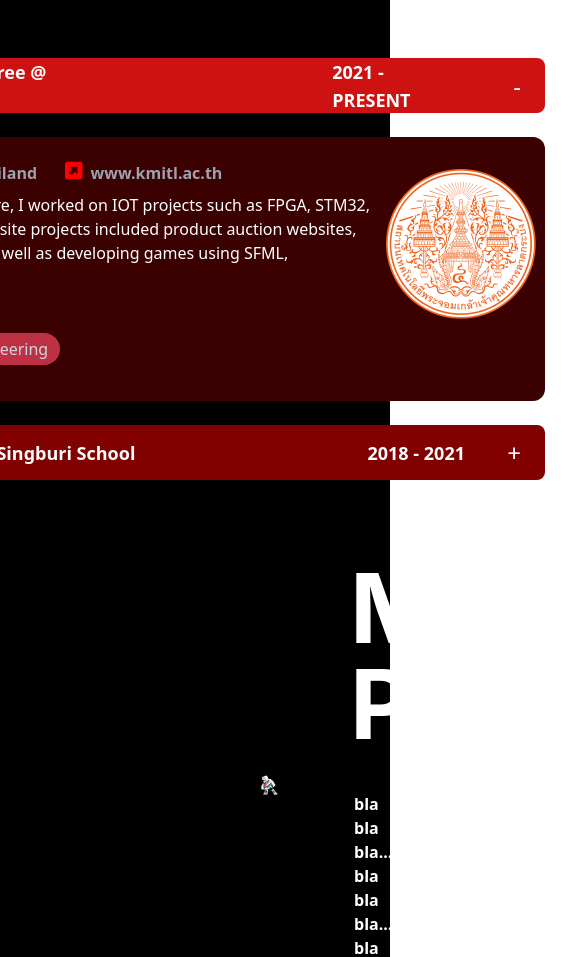
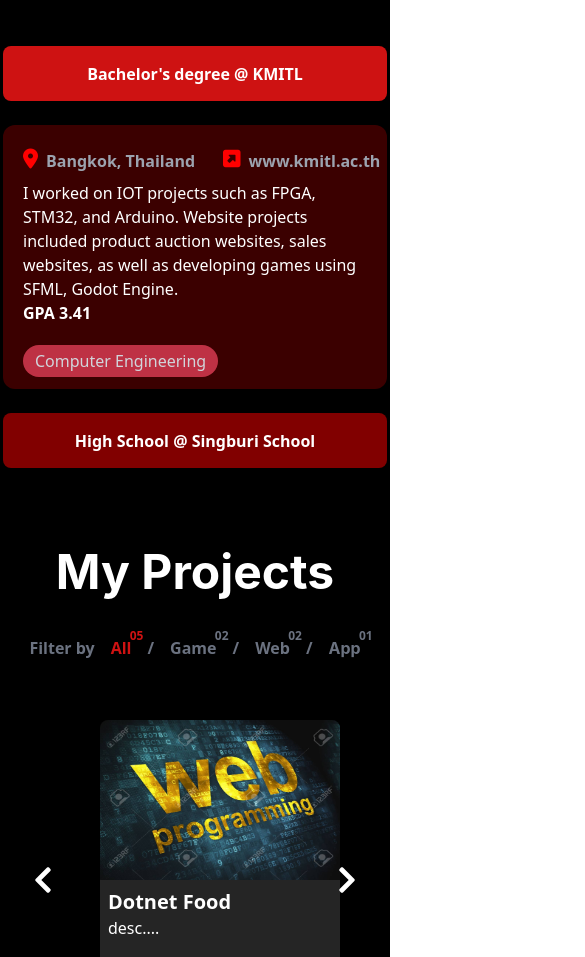
Before and after one commit to XSectorz/WebPortfolio, a React (Create React App) app in the folder my-web-portfolio/: page / in a window 390 px wide. Shown: the part 1040-1997 px from the top of the page, 585 px wide, since content can reach past the window. Built offline with nearby package versions, Linux system fonts and the light colour scheme.

Commit message:
Projects Responsive & Added Navbar Home Icon

```diff
--- a/my-web-portfolio/src/components/educationList.js
+++ b/my-web-portfolio/src/components/educationList.js
@@ -1,22 +1,32 @@
 import React from "react";
 
-const EducationInfo = ({position,website,description,information,imgPath,imgAlt}) => {
+const EducationInfo = ({position,website,description,information,imgPath,imgAlt,typeInfo}) => {
+
+    const openClickType = () => {
+
+        if(typeInfo === "KMITL") {
+            window.open('https://www.kmitl.ac.th/');
+        } else {
+            window.open('https://sing.ac.th/web/');
+        }
+    };
+
     return(
-    <div className={`flex flex-row w-[700px] mt-6 bg-[#3B0000] rounded-xl`}>
-        <div className='flex flex-col mt-6 w-3/4'>
+    <div className={`flex flex-row w-full mt-6 bg-[#3B0000] rounded-xl`}>
+        <div className='flex flex-col mt-6 lg:w-3/4 w-full'>
             <div className='flex flex-row'>
                 <i className='fas fa-map-marker-alt text-[#FF0000] ml-5 text-xl'> </i>
                 <div className='flex ml-2 text-gray-400 font-sans font-semibold'>
                     {position}
                 </div>
-                <button className='flex ml-2 text-gray-400 font-sans font-semibold hover:text-[#FF0000]'>
+                <button className='flex ml-2 text-gray-400 font-sans font-semibold hover:text-[#FF0000]' onClick={openClickType}>
                     <i className='fas fa-external-link-square-alt text-[#FF0000] ml-5 text-xl items-center'></i>
                     <div className='flex ml-2'>
                         {website}
                     </div>
                 </button>
             </div>
-            <div className=' text-white ml-5 mt-2 font-sans font-medium'>
+            <div className=' text-white mx-5 mt-2 font-sans font-medium'>
                 {description}
             </div>
             <div className='flex flex-row'>
@@ -25,7 +35,7 @@ const EducationInfo = ({position,website,description,information,imgPath,imgAlt}
                 </div>
             </div>
         </div>
-        <div className='flex h-[150px] w-[150px] items-center mt-8 ml-4 justify-end'>
+        <div className='lg:flex h-[150px] w-[150px] items-center mt-8 ml-4 justify-end hidden'>
             <img className='h-[150px] w-[150px]' src={imgPath} alt={imgAlt}></img>
         </div>
     </div>
--- a/my-web-portfolio/src/components/navbar.js
+++ b/my-web-portfolio/src/components/navbar.js
@@ -16,8 +16,18 @@ export default function NavBar() {
         <div className='flex bg-[#272727] w-full' style={{ zIndex: 2 }}>
             <div className='flex flex-col justify-center lg:py-2 w-full'>
                 <div className='flex flex-row justify-between md:hidden mt-2'>
-                    <div className='flex text-5xl font-sans font-bold text-white items-center justify-center ml-5'>
-                        <FaDev />
+                    <div className='flex text-5xl font-sans font-bold ml-5 cursor-pointer'>
+                        <Link
+                            onClick={() => {
+                                setTimeout(() => {
+                                    scroller.scrollTo("home", { smooth: true, duration: 1600 });
+                                }, 200);
+                            }}
+                            to="/"
+                            className={`text-white items-center justify-center`}
+                        >
+                            <FaDev />
+                        </Link>
                     </div>
                     <div className='flex mt-2 cursor-pointer w-10 h-10 text-white mr-5 ' onClick={() => setIsOpen(!isOpen)}>
                         {
--- a/my-web-portfolio/src/components/projectCard.js
+++ b/my-web-portfolio/src/components/projectCard.js
@@ -16,7 +16,7 @@ const ProjectCard = ({project}) => {
     return(
         <Link to={{ pathname: `/projects/${project.projectName}` }}>
 
-            <div className={`rounded-lg shadow mx-5 ${isHovered ? 'cursor-pointer' : 'cursor-default'}`}
+            <div className={`rounded-lg shadow lg:mx-5 mx-20 ${isHovered ? 'cursor-pointer' : 'cursor-default'}`}
                 onMouseEnter={handleMouseEnter}
                 onMouseLeave={handleMouseLeave}>
                 <div className='flex h-[160px] w-60 overflow-hidden'>
--- a/my-web-portfolio/src/pages/MainPage.js
+++ b/my-web-portfolio/src/pages/MainPage.js
@@ -158,6 +158,13 @@ export default function MainPage() {
         }
       };
 
+      const handleNextClickSm = () => {
+        if(currentShowProjIndex+1 < filteredProjects.length){
+            setProjectTranslateXValue((projectTranslateXValue) => projectTranslateXValue - 100);
+            setCurrentShowProjIndex(currentShowProjIndex+1);
+        }
+      };
+
     const projects = Array.from({ length: data.length }).map((_, index) => ({
         projectName: data[index].projectName,
         imgPath: data[index].imgPath,
@@ -199,118 +206,133 @@ export default function MainPage() {
                 </div>
             </div>
             <div id='education' className='flex flex-col items-center justify-center mx-32'>
-                <div className='flex flex-col mt-20'>
-                    <div className='flex justify-center text-white text-6xl font-sans font-bold'>
+                <div className='flex flex-col mt-20 lg:w-[700px] w-96'>
+                    <div className='flex justify-center text-white lg:text-6xl text-5xl font-sans font-bold'>
                         Education
                     </div>
                     <div className='flex flex-col mt-20'>
-                    <div className={`flex w-[700px] h-[55px] rounded-lg justify-between duration-500 ${educationIndex===1 ? 'bg-[#CE1212]' : 'bg-[#810000]'}`}
+                    <div className={`flex h-[55px] rounded-lg justify-center lg:justify-between duration-500 ${educationIndex===1 ? 'bg-[#CE1212]' : 'bg-[#810000]'}`}
                         onClick={() => changeEducation(1)}>
-                            <div className='flex items-center w-[620px] justify-between'>
-                                <div className='flex mx-5 text-white text-lg font-sans font-bold'>
+                            <div className='flex items-center lg:w-[620px] w-[500px] lg:justify-between justify-center'>
+                                <div className='flex lg:mx-5 text-white lg:text-lg w-full font-sans font-bold lg:justify-start justify-center'>
                                     Bachelor's degree @ KMITL
                                 </div>
-                                <div className='flex ml-52 text-white text-lg font-sans font-bold'>
+                                <div className=' text-white text-lg lg:flex hidden font-sans font-bold w-full justify-end'>
                                     2021 - PRESENT
                                 </div>
                             </div>
-                            <button className='flex text-white items-center font-sans text-2xl mr-6 '>
+                            <button className='relative lg:flex hidden text-white items-center font-sans text-2xl mr-6 '>
                                 {educationIndex === 1 ? '-' : '+'}
                             </button>
                         </div>
                         <div className={`flex flex-row ${educationIndex===1 ? ' h-72 transition-all' : ' h-0 transition-all'} overflow-hidden duration-700`}>
                             <EducationInfo position="Bangkok, Thailand" website="www.kmitl.ac.th" description={
                                     <>
-                                    In my studies there, I worked on IOT projects such as FPGA, STM32, and
-                                    Arduino. Website projects included product auction websites, sales
-                                    websites, as well as developing games using SFML, <br />Godot Engine.
+                                    I worked on IOT projects such as FPGA, STM32, and Arduino. Website projects included product auction websites, sales
+                                    websites, as well as developing games using SFML, Godot Engine.
                                     <br />
                                     <strong>GPA 3.41</strong>
                                 </>
                             }
-                            information="Computer Engineering" imgPath="/img/logokmitl.png" imgAlt="kmitlimg"/>
+                            information="Computer Engineering" imgPath="/img/logokmitl.png" imgAlt="kmitlimg" typeInfo="KMITL"/>
                         </div>
                     </div>
                     <div className='flex flex-col mt-6'>
-                        <div className={`flex w-[700px] h-[55px] rounded-lg justify-between duration-500 ${educationIndex===2 ? 'bg-[#CE1212]' : 'bg-[#810000]'}`}
+                        <div className={`flex h-[55px] rounded-lg justify-between duration-500 ${educationIndex===2 ? 'bg-[#CE1212]' : 'bg-[#810000]'}`}
                         onClick={() => changeEducation(2)}>
-                            <div className='flex items-center  w-[620px] justify-between'>
-                                <div className='flex mx-5 text-white text-lg font-sans font-bold'>
+                            <div className='flex items-center lg:w-[620px] w-[500px] lg:justify-between justify-center'>
+                                <div className='flex lg:mx-5 text-white lg:text-lg w-full font-sans font-bold lg:justify-start justify-center'>
                                     High School @ Singburi School
                                 </div>
-                                <div className='flex ml-52 text-white text-lg font-sans font-bold'>
+                                <div className=' text-white text-lg lg:flex hidden font-sans font-bold w-full justify-end'>
                                     2018 - 2021
                                 </div>
                             </div>
-                            <button className='flex text-white items-center font-sans text-2xl mr-6 '>
+                            <button className='relative lg:flex hidden text-white items-center font-sans text-2xl mr-6 '>
                                 {educationIndex === 2 ? '-' : '+'}
                             </button>
                         </div>
                         <div className={`flex flex-row ${educationIndex===2 ? ' h-60 transition-all' : ' h-0 transition-all'} overflow-hidden duration-700`}>
                             <EducationInfo position="Singburi, Thailand" website="sing.ac.th" description="During my studies, I developed a project on maintaining a straw mushroom farm using Arduino and competed in various programming competitions."
-                            information="Sciences - Mathmatics Program" imgPath="/img/logoschool.png" imgAlt="schoolimg"/>
+                            information="Sciences - Mathmatics Program" imgPath="/img/logoschool.png" imgAlt="schoolimg" typeInfo="Singburi"/>
                         </div>
                     </div>
                 </div>
             </div>
             <div id='projects' className='flex flex-col h-full'>
-                <div className='flex flex-row mt-20'>
-                    <div className='flex flex-col w-4/6 mr'>
-                        <div className='text-white font-san ml-[350px] font-bold text-8xl mr-[100px] '>
-                            My<br/> Projects
+                <div className='flex text-white font-san font-bold lg:text-6xl text-5xl justify-center mt-20'>
+                    My Projects
                 </div>
-                        <div className='text-white font-sans ml-[350px] font-bold text-md mt-10 pl-1 mr-[100px]'>
-                            bla bla bla... bla bla bla... bla bla bla... bla bla bla... bla bla bla... bla bla bla... bla bla bla... bla bla bla...
-                            bla bla bla...bla bla bla...bla bla bla...bla bla bla...bla bla bla...bla bla bla...bla bla bla...bla bla bla...
-                            bla bla bla...bla bla bla...
-                            bla bla bla...bla bla bla...bla bla bla... ปิ่นจัง
-                        </div>
-                    </div>
-                    <div className='flex w-2/6 h-[450px] text-white items-center justify-start mr-28 overflow-hidden'>
-                        <img className='w-[500px]' src="/img/gibiseeproject.png" alt="gibi"></img>
-                    </div>
-                </div>
-                <div className='flex flex-row mt-10'>
-                    <div className='flex text-gray-500 font-sans font-bold text-base ml-[350px]'>
+                <div className='flex flex-row mt-10 justify-center'>
+                    <div className='flex text-gray-500 font-sans font-bold text-base'>
                         Filter by
                     </div>
                     <div className={`relative flex font-sans font-bold text-base ml-4 ${[projectFilter !== 'All' ? 'cursor-pointer text-gray-500' : 'cursor-default text-[#CE1212]']}`}
                     onClick={() => clickChangeProjectFilter("All")}>
+                        <div className='md:flex hidden'>
                             <div className={`absolute top-[-8px] right-[-12px] font-sans font text-xs`}>{returnNumberFormat(projects.length)}</div>
                             All
+                        </div>
+                        <div className='flex md:hidden'>
+                            <div className={`absolute top-[-8px] right-[-12px] font-sans font text-xs`}>{returnNumberFormat(projects.length)}</div>
+                            All
+                        </div>
                     </div>
                     <div className='text-gray-500 font-sans text-base ml-4 font-bold'> / </div>
                     <div className={`relative flex font-sans font-bold text-base ml-4 ${[projectFilter !== 'Game Development' ? 'cursor-pointer text-gray-500' : 'cursor-default text-[#CE1212]']}`}
                     onClick={() => clickChangeProjectFilter("Game Development")}>
+                        <div className='md:flex hidden'>
                             <div className='absolute top-[-8px] right-[-12px] font-sans font text-xs'>{returnNumberFormat(filteredProjectsSize["Game Development"])}</div>
                             Game Development
+                        </div>
+                        <div className='flex md:hidden'>
+                            <div className='absolute top-[-8px] right-[-12px] font-sans font text-xs'>{returnNumberFormat(filteredProjectsSize["Game Development"])}</div>
+                            Game
+                        </div>
                     </div>
                     <div className='text-gray-500 font-sans text-base ml-4 font-bold'> / </div>
                     <div className={`relative flex font-sans font-bold text-base ml-4 ${[projectFilter !== "Web Development" ? 'cursor-pointer text-gray-500' : 'cursor-default text-[#CE1212]']}`}
                     onClick={() => clickChangeProjectFilter("Web Development")}>
+                        <div className='md:flex hidden'>
                             <div className='absolute top-[-8px] right-[-12px] font-sans font text-xs'>{returnNumberFormat(filteredProjectsSize["Web Development"])}</div>
                             Web Development
+                        </div>
+                        <div className='flex md:hidden'>
+                            <div className='absolute top-[-8px] right-[-12px] font-sans font text-xs'>{returnNumberFormat(filteredProjectsSize["Web Development"])}</div>
+                            Web
+                        </div>
                     </div>
                     <div className='text-gray-500 font-sans text-base ml-4 font-bold'> / </div>
                     <div className={`relative flexfont-sans font-bold text-base ml-4 ${[projectFilter !== "App Development" ? 'cursor-pointer text-gray-500' : 'cursor-default text-[#CE1212]']}`}
                     onClick={() => clickChangeProjectFilter("App Development")}>
+                        <div className='md:flex hidden'>
                             <div className='absolute top-[-8px] right-[-12px] font-sans font text-xs'>{returnNumberFormat(filteredProjectsSize["App Development"])}</div>
                             App Development
+                        </div>
+                        <div className='flex md:hidden'>
+                            <div className='absolute top-[-8px] right-[-12px] font-sans font text-xs'>{returnNumberFormat(filteredProjectsSize["App Development"])}</div>
+                            App
+                        </div>
                     </div>
                 </div>
             </div>
             <div className='flex h-[450px] w-full justify-center mt-5'>
-                <div className='flex h-[400px] w-[1200px] relative p-5'>
+                <div className='flex h-[400px] lg:w-[1200px] w-full relative p-5'>
 
                     {/* Arrow */}
                     <button className=' absolute top-[50%] -translate-x-0 -translate-y-1/2 left-5 text-3xl p-2 text-white'
                     style={{ zIndex: 2 }} onClick={() => handlePrevClick()}>
                         <FaChevronLeft />
                     </button>
-                    <button className=' absolute top-[50%] -translate-x-0 -translate-y-1/2 right-5 text-3xl p-2 text-white'
+                    <button className=' absolute top-[50%] -translate-x-0 -translate-y-1/2 right-5 text-3xl p-2 text-white md:block hidden'
                     style={{ zIndex: 2 }} onClick={() => handleNextClick()}>
                         <FaChevronRight />
                     </button>
+                    <button className=' absolute top-[50%] -translate-x-0 -translate-y-1/2 right-5 text-3xl p-2 text-white md:hidden block'
+                    style={{ zIndex: 2 }} onClick={() => handleNextClickSm()}>
+                        <FaChevronRight />
+                    </button>
+                    <div className='md:flex hidden overflow-hidden'>
                         <div className={`flex w-full h-full bg-black py-5 overflow-hidden pl-5 ${filteredProjects.length < 4 ? 'justify-center' : 'justify-start'}`} style={{ zIndex: 1 }}>
                             {filteredProjects.map((project, index) => (
                                 <div
@@ -324,6 +346,23 @@ export default function MainPage() {
                                 <ProjectCard key={project.projectName} {...project} project={project} />
                                 </div>
                             ))}
+                        </div>
+                    </div>
+                    <div className='flex md:hidden overflow-hidden'>
+                        <div className={`flex w-full h-full bg-black py-5 overflow-hidden justify-start`} style={{ zIndex: 1 }}>
+                            {filteredProjects.map((project, index) => (
+                                <div
+                                key={index}
+                                className='project-card'
+                                style={{
+                                    transition: 'transform 0.3s ease-in-out',
+                                    transform: `translateX(${projectTranslateXValue}%)`
+                                }}
+                                >
+                                <ProjectCard key={project.projectName} {...project} project={project} />
+                                </div>
+                            ))}
+                        </div>
                     </div>
                 </div>
             </div>
```
Lines whose indentation alone changed are shown as unchanged.
